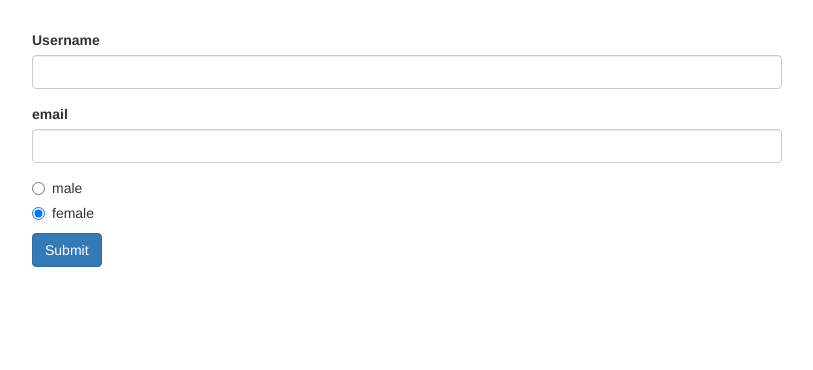
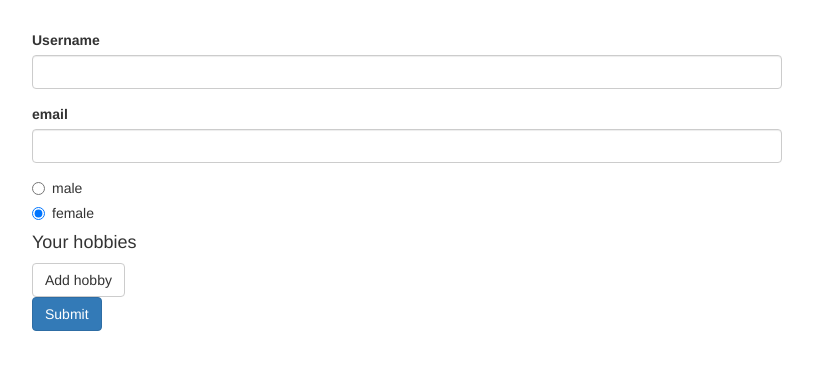
Before and after one commit to Brigilets/angular-Reactive-forms, an Angular app: page / in a window 1280 px wide. Shown: the top 370 px of the page, without its empty margins (233-1046 px from the left). Built offline with nearby package versions, Linux system fonts and the light colour scheme.

Commit message:
using FormArray to store multiple values for new hobbies control

```diff
--- a/src/app/app.component.html
+++ b/src/app/app.component.html
@@ -45,6 +45,18 @@
             }}
           </label>
         </div>
+        <div formArrayName="hobbies">
+          <h4>Your hobbies</h4>
+          <button class="btn btn-default" type="button" (click)="onAddHobby()">
+            Add hobby
+          </button>
+          <div
+            class="form-group"
+            *ngFor="let hobbyControl of getControls(); let i = index"
+          >
+            <input type="text" class="form-control" [formControlName]="i" />
+          </div>
+        </div>
         <span *ngIf="!signUpForm.valid && signUpForm.touched" class="help-block"
           >Please add valid data to all fields</span
         >
--- a/src/app/app.component.ts
+++ b/src/app/app.component.ts
@@ -1,5 +1,5 @@
 import { Component, OnInit } from '@angular/core';
-import { FormControl, FormGroup, Validators } from '@angular/forms';
+import { FormArray, FormControl, FormGroup, Validators } from '@angular/forms';
 
 @Component({
   selector: 'app-root',
@@ -19,10 +19,18 @@
       }),
 
       gender: new FormControl('female'),
+      hobbies: new FormArray([]),
     });
   }
 
   onSubmit(): void {
     console.log(this.signUpForm);
   }
+  getControls() {
+    return (<FormArray>this.signUpForm.get('hobbies'))?.controls;
+  }
+  onAddHobby() {
+    const control = new FormControl(null, Validators.required);
+    (<FormArray>this.signUpForm.get('hobbies')).push(control);
+  }
 }
```
